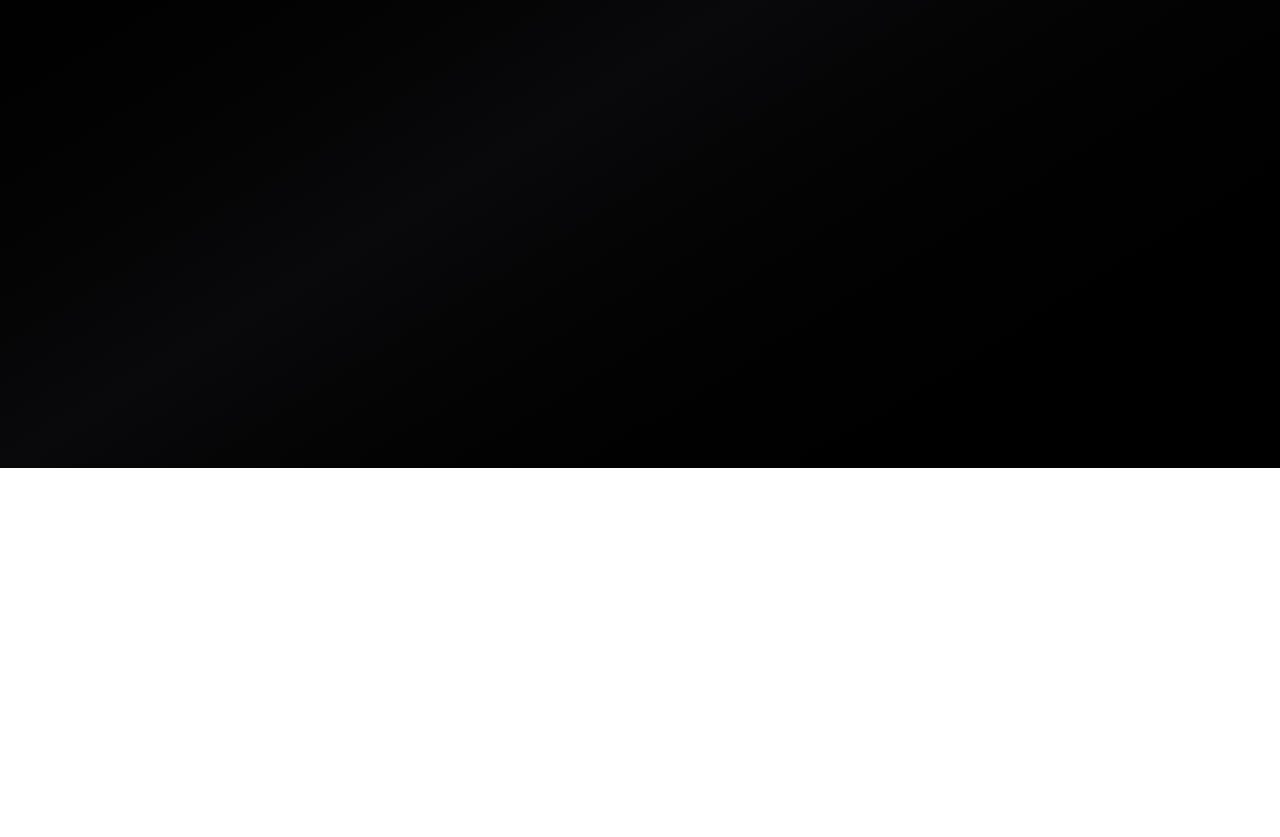
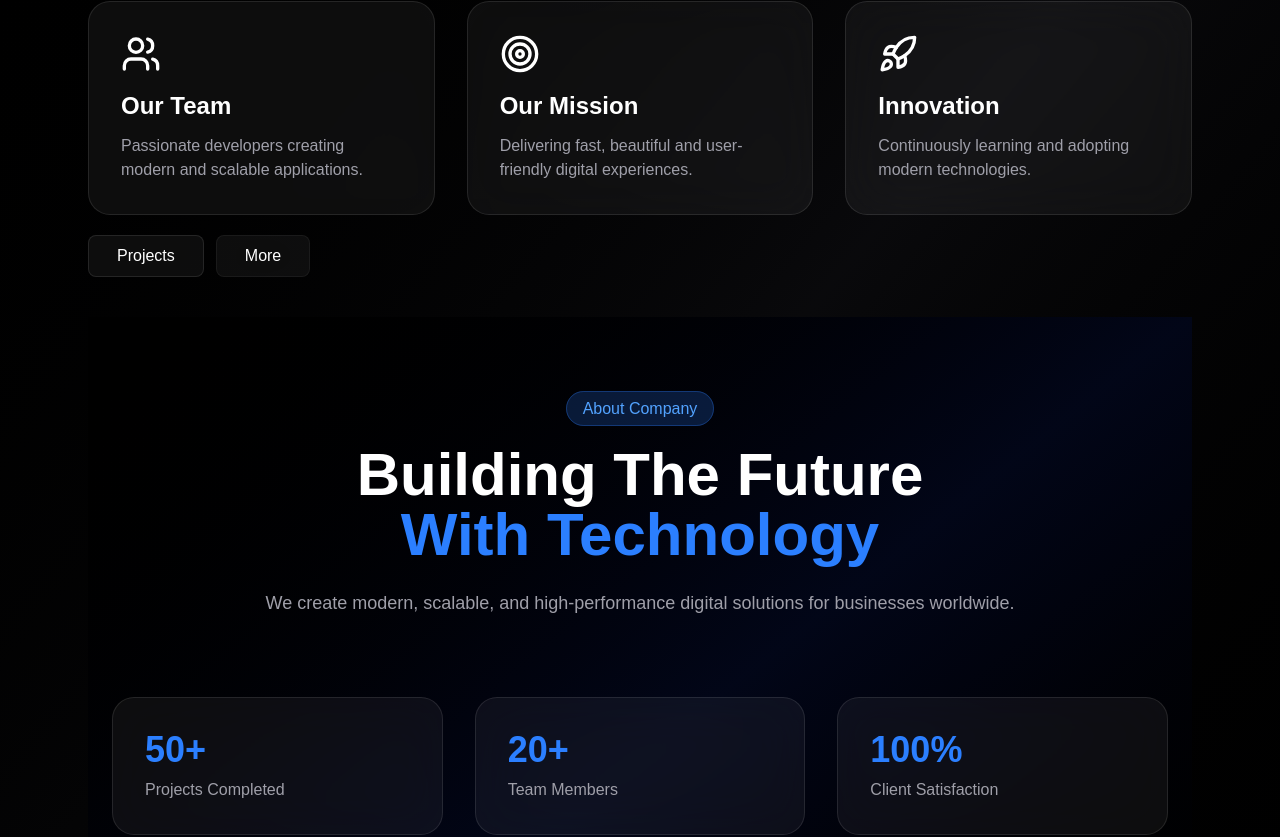
Before and after one commit to mr-mohit0/src, a React (Vite) app in the folder tailwind/: page /About/company in a window 1280 px wide. Shown: the part 332-1169 px from the top of the page. Before the commit the page ends 800 px from the top, so only its background shows below. Built offline with nearby package versions, Linux system fonts and the light colour scheme.

Commit message:
routing complete , loader left only

```diff
--- a/tailwind/src/App.jsx
+++ b/tailwind/src/App.jsx
@@ -1,12 +1,14 @@
 import { Routes } from "react-router-dom";
 import Card from "./assets/Card";
-import  NaveBar from './assets/NaveBar'
+import NaveBar from "./assets/NaveBar";
 import { Route } from "react-router-dom";
-import About from './assets/About';
-import Contact from './assets/Contact'
-import ZustandStateCounter from './assets/ZustandStateCounter'
+import About from "./assets/About";
+import Contact from "./assets/Contact";
+import ZustandStateCounter from "./assets/ZustandStateCounter";
 import ProjectsSection from "./assets/ProjectsSection";
 import DynamicRout_projects from "./assets/DynamicRout_projects";
+import Team from "./assets/Team";
+import Company from './assets/Company'
 
 const App = () => {
   return (
@@ -14,13 +16,15 @@ const App = () => {
       <div className="min-h-screen bg-linear-to-br from-black via-zinc-950 to-black">
         <NaveBar />
         <Routes>
-          <Route path="/" element={ <Card/>} />
-          <Route path="/About" element={ <About/>} />
-          <Route path="/Contact" element={ <Contact/>} />
-          <Route path="/Counter" element={ <ZustandStateCounter/>} />
-          <Route path="/Projects" element={<ProjectsSection />}/>
-            <Route />
-          <Route path={`/Projects/:a`} element={ <DynamicRout_projects/>} />
+          <Route path="/" element={<Card />} />
+          <Route path="/About" element={<About />}>
+             <Route path="team" element={<Team/>} />
+             <Route path="company" element={<Company/>} />
+            </Route>
+          <Route path="/Contact" element={<Contact />} />
+          <Route path="/Counter" element={<ZustandStateCounter />} />
+          <Route path="/Projects" element={<ProjectsSection />} />
+          <Route path={`/Projects/:id`} element={<DynamicRout_projects />} />
         </Routes>
       </div>
     </>
--- a/tailwind/src/assets/About.jsx
+++ b/tailwind/src/assets/About.jsx
@@ -1,8 +1,92 @@
 import { Users, Target, Rocket } from "lucide-react";
-import {useNavigate } from "react-router-dom";
+import { useNavigate, Outlet,useLoaderData } from "react-router-dom";
+
+import { Button } from "@/components/ui/button";
+import {
+  HoverCard,
+  HoverCardContent,
+  HoverCardTrigger,
+} from "@/components/ui/hover-card";
+
+function HoverCardDemo() {
+  const navigate = useNavigate();
+  return (
+    <HoverCard openDelay={10} closeDelay={100}>
+      <HoverCardTrigger asChild>
+        <Button
+          className="
+            mt-5
+            rounded-md
+            border border-white/10
+            bg-white/5
+            px-7 py-5
+            text-[16px]
+            text-white
+            backdrop-blur-xl
+            transition-all duration-300
+            hover:bg-white/10
+          "
+          variant="link"
+        >
+          More
+        </Button>
+      </HoverCardTrigger>
+
+      <HoverCardContent
+        className="
+          flex
+          w-32
+          flex-col
+          gap-2
+          rounded-xl
+          border border-white/10
+          bg-gradient-to-br
+          from-black/90
+          via-zinc-950/90
+          to-black/90
+          p-2
+          text-white
+          backdrop-blur-xl
+        "
+      >
+        <button
+          className="
+            rounded-md
+            border border-white/10
+            bg-white/5
+            px-3 py-2
+            transition-all duration-200
+            hover:bg-white/10
+            hover:border-white/20
+          "
+          onClick={() => navigate("team")}
+        >
+          Team
+        </button>
+
+        <button
+          className="
+            rounded-md
+            border border-white/10
+            bg-white/5
+            px-3 py-2
+            transition-all duration-200
+            hover:bg-white/10
+            hover:border-white/20
+          "
+          onClick={() => navigate("company")}
+        >
+          Company
+        </button>
+      </HoverCardContent>
+    </HoverCard>
+  );
+}
 
 export default function About() {
-  const Navigate = useNavigate();
+  const navigate = useNavigate();
+
+
   return (
     <div className="min-h-screen bg-gradient-to-br from-black via-zinc-950 to-black text-white">
       <div className="max-w-6xl mx-auto px-6 py-20">
@@ -13,45 +97,103 @@ export default function About() {
 
           <p className="text-zinc-400 max-w-2xl mx-auto">
             Building modern web experiences with React,
-            Tailwind CSS, Zustand and cutting-edge technologies.
+            Tailwind CSS, Zustand and cutting-edge
+            technologies.
           </p>
         </div>
 
         <div className="grid md:grid-cols-3 gap-8">
-          <div className="rounded-3xl border border-white/10 bg-white/5 p-8 backdrop-blur-xl">
+          <div
+            className="
+              rounded-3xl
+              border border-white/10
+              bg-white/5
+              p-8
+              backdrop-blur-xl
+              transition-all duration-300
+              hover:-translate-y-1
+              hover:border-white/20
+              hover:bg-white/[0.07]
+            "
+          >
             <Users className="mb-4" size={40} />
             <h3 className="text-2xl font-semibold mb-3">
               Our Team
             </h3>
             <p className="text-zinc-400">
-              Passionate developers creating modern and
-              scalable applications.
+              Passionate developers creating modern
+              and scalable applications.
             </p>
           </div>
 
-          <div className="rounded-3xl border border-white/10 bg-white/5 p-8 backdrop-blur-xl">
+          <div
+            className="
+              rounded-3xl
+              border border-white/10
+              bg-white/5
+              p-8
+              backdrop-blur-xl
+              transition-all duration-300
+              hover:-translate-y-1
+              hover:border-white/20
+              hover:bg-white/[0.07]
+            "
+          >
             <Target className="mb-4" size={40} />
             <h3 className="text-2xl font-semibold mb-3">
               Our Mission
             </h3>
             <p className="text-zinc-400">
-              Delivering fast, beautiful and user-friendly
-              digital experiences.
+              Delivering fast, beautiful and
+              user-friendly digital experiences.
             </p>
           </div>
 
-          <div className="rounded-3xl border border-white/10 bg-white/5 p-8 backdrop-blur-xl">
+          <div
+            className="
+              rounded-3xl
+              border border-white/10
+              bg-white/5
+              p-8
+              backdrop-blur-xl
+              transition-all duration-300
+              hover:-translate-y-1
+              hover:border-white/20
+              hover:bg-white/[0.07]
+            "
+          >
             <Rocket className="mb-4" size={40} />
             <h3 className="text-2xl font-semibold mb-3">
               Innovation
             </h3>
             <p className="text-zinc-400">
-              Continuously learning and adopting modern
-              technologies.
+              Continuously learning and adopting
+              modern technologies.
             </p>
           </div>
         </div>
-        <button className="rounded-md border border-white/10 bg-white/5 px-7 py-2 backdrop-blur-xl mt-5 " onClick={()=>{Navigate('/Projects')}} >Projects</button>
+
+        <div className="mt-5 inline mr-3">
+          <button
+            className="
+              rounded-md
+              border border-white/10
+              bg-white/5
+              px-7 py-2
+              backdrop-blur-xl
+              transition-all duration-300
+              hover:bg-white/10
+            "
+            onClick={() => navigate("/Projects")}
+          >
+            Projects
+          </button>
+        </div>
+         <HoverCardDemo />
+
+        <div className="mt-10">
+          <Outlet />
+        </div>
       </div>
     </div>
   );
--- /dev/null
+++ b/tailwind/src/assets/Company.jsx
@@ -0,0 +1,55 @@
+import {AnimatedPage} from "./Team";
+function Company() {
+  return (<AnimatedPage>
+    <section className="min-h-screen bg-gradient-to-br from-black via-slate-950 to-black text-white">
+      <div className="max-w-7xl mx-auto px-6 py-20">
+        <div className="text-center">
+          <span className="px-4 py-2 rounded-full bg-blue-500/20 text-blue-400 border border-blue-500/30">
+            About Company
+          </span>
+
+          <h1 className="text-5xl md:text-6xl font-bold mt-6">
+            Building The Future
+            <span className="block text-blue-500">With Technology</span>
+          </h1>
+
+          <p className="text-zinc-400 max-w-3xl mx-auto mt-6 text-lg">
+            We create modern, scalable, and high-performance digital solutions
+            for businesses worldwide.
+          </p>
+        </div>
+
+        <div className="grid md:grid-cols-3 gap-8 mt-20">
+          <div className="bg-white/5 border border-white/10 rounded-3xl p-8 backdrop-blur-xl">
+            <h2 className="text-4xl font-bold text-blue-500">50+</h2>
+            <p className="text-zinc-400 mt-2">Projects Completed</p>
+          </div>
+
+          <div className="bg-white/5 border border-white/10 rounded-3xl p-8 backdrop-blur-xl">
+            <h2 className="text-4xl font-bold text-blue-500">20+</h2>
+            <p className="text-zinc-400 mt-2">Team Members</p>
+          </div>
+
+          <div className="bg-white/5 border border-white/10 rounded-3xl p-8 backdrop-blur-xl">
+            <h2 className="text-4xl font-bold text-blue-500">100%</h2>
+            <p className="text-zinc-400 mt-2">Client Satisfaction</p>
+          </div>
+        </div>
+
+        <div className="mt-20 bg-white/5 border border-white/10 rounded-3xl p-10 backdrop-blur-xl">
+          <h2 className="text-3xl font-bold mb-6">Our Mission</h2>
+
+          <p className="text-zinc-400 leading-8 text-lg">
+            Our mission is to empower businesses through innovative software
+            solutions, cutting-edge web technologies, and AI-powered products.
+            We focus on delivering quality, scalability, and exceptional user
+            experiences.
+          </p>
+        </div>
+      </div>
+    </section>
+    </AnimatedPage>
+  );
+}
+
+export default Company;
--- a/tailwind/src/assets/ProjectsSection.jsx
+++ b/tailwind/src/assets/ProjectsSection.jsx
@@ -1,7 +1,9 @@
 import { ExternalLink } from "lucide-react";
 import { globalStorage2 } from "./zustand";
+import { useNavigate } from "react-router-dom";
 export default function ProjectsSection() {
-  const projects = globalStorage2((state)=>{return state.projects});
+  const projects = globalStorage2((state) => { return state.projects });
+  const navigate = useNavigate();
   return (
     <section
       id="projects"
@@ -29,6 +31,7 @@ export default function ProjectsSection() {
         <div className="grid gap-8 md:grid-cols-2 xl:grid-cols-3">
           {projects.map((project, index) => (
             <div
+              onClick={()=>{navigate('/projects/id')}}
               key={index}
               className="group overflow-hidden rounded-3xl border border-white/10 bg-white/5 backdrop-blur-xl transition-all duration-500 hover:-translate-y-2 hover:border-violet-500/30"
             >
--- /dev/null
+++ b/tailwind/src/assets/Team.jsx
@@ -0,0 +1,85 @@
+import { motion } from "framer-motion";
+export function AnimatedPage({ children }) {
+  return (
+    <motion.div
+      initial={{ opacity: 0, y: 25 }}
+      animate={{ opacity: 1, y: 0 }}
+      transition={{
+        duration: 0.4,
+        ease: "easeOut",
+      }}
+    >
+      {children}
+    </motion.div>
+  );
+}
+function Team() {
+  const members = [
+    {
+      name: "Mohit Jadon",
+      role: "Frontend Developer",
+      img: "https://i.pravatar.cc/300?img=1",
+    },
+    {
+      name: "Rahul Sharma",
+      role: "Backend Developer",
+      img: "https://i.pravatar.cc/300?img=2",
+    },
+    {
+      name: "Ankit Singh",
+      role: "UI/UX Designer",
+      img: "https://i.pravatar.cc/300?img=3",
+    },
+  ];
+
+  return (
+    <motion.div
+      initial={{ opacity: 0, y: 40 }}
+      animate={{ opacity: 1, y: 0 }}
+      exit={{ opacity: 0, y: -40 }}
+      transition={{ duration: 0.4 }}
+    >
+      <section className="min-h-screen bg-gradient-to-br from-black via-zinc-950 to-slate-950 py-16 px-4">
+        <div className="max-w-7xl mx-auto">
+          <h1 className="text-center text-5xl font-bold text-white mb-4">
+            Meet Our Team
+          </h1>
+
+          <p className="text-center text-zinc-400 max-w-2xl mx-auto mb-16">
+            Passionate developers and designers building amazing digital
+            experiences.
+          </p>
+
+          <div className="grid sm:grid-cols-2 lg:grid-cols-3 gap-8">
+            {members.map((member, index) => (
+              <div
+                key={index}
+                className="group backdrop-blur-xl bg-white/5 border border-white/10 rounded-3xl overflow-hidden hover:scale-105 duration-300"
+              >
+                <img
+                  src={member.img}
+                  alt={member.name}
+                  className="w-full h-72 object-cover"
+                />
+
+                <div className="p-6">
+                  <h2 className="text-2xl font-semibold text-white">
+                    {member.name}
+                  </h2>
+
+                  <p className="text-blue-400 mt-2">{member.role}</p>
+
+                  <button className="mt-6 px-5 py-2 bg-white text-black rounded-full font-medium hover:bg-zinc-200 transition">
+                    View Profile
+                  </button>
+                </div>
+              </div>
+            ))}
+          </div>
+        </div>
+      </section>
+    </motion.div>
+  );
+}
+
+export default Team;
--- /dev/null
+++ b/tailwind/src/components/ui/hover-card.tsx
@@ -0,0 +1,42 @@
+import * as React from "react"
+import { HoverCard as HoverCardPrimitive } from "radix-ui"
+
+import { cn } from "@/lib/utils"
+
+function HoverCard({
+  ...props
+}: React.ComponentProps<typeof HoverCardPrimitive.Root>) {
+  return <HoverCardPrimitive.Root data-slot="hover-card" {...props} />
+}
+
+function HoverCardTrigger({
+  ...props
+}: React.ComponentProps<typeof HoverCardPrimitive.Trigger>) {
+  return (
+    <HoverCardPrimitive.Trigger data-slot="hover-card-trigger" {...props} />
+  )
+}
+
+function HoverCardContent({
+  className,
+  align = "center",
+  sideOffset = 4,
+  ...props
+}: React.ComponentProps<typeof HoverCardPrimitive.Content>) {
+  return (
+    <HoverCardPrimitive.Portal data-slot="hover-card-portal">
+      <HoverCardPrimitive.Content
+        data-slot="hover-card-content"
+        align={align}
+        sideOffset={sideOffset}
+        className={cn(
+          "z-50 w-64 origin-(--radix-hover-card-content-transform-origin) rounded-lg bg-popover p-2.5 text-sm text-popover-foreground shadow-md ring-1 ring-foreground/10 outline-hidden duration-100 data-[side=bottom]:slide-in-from-top-2 data-[side=left]:slide-in-from-right-2 data-[side=right]:slide-in-from-left-2 data-[side=top]:slide-in-from-bottom-2 data-open:animate-in data-open:fade-in-0 data-open:zoom-in-95 data-closed:animate-out data-closed:fade-out-0 data-closed:zoom-out-95",
+          className
+        )}
+        {...props}
+      />
+    </HoverCardPrimitive.Portal>
+  )
+}
+
+export { HoverCard, HoverCardTrigger, HoverCardContent }
```
